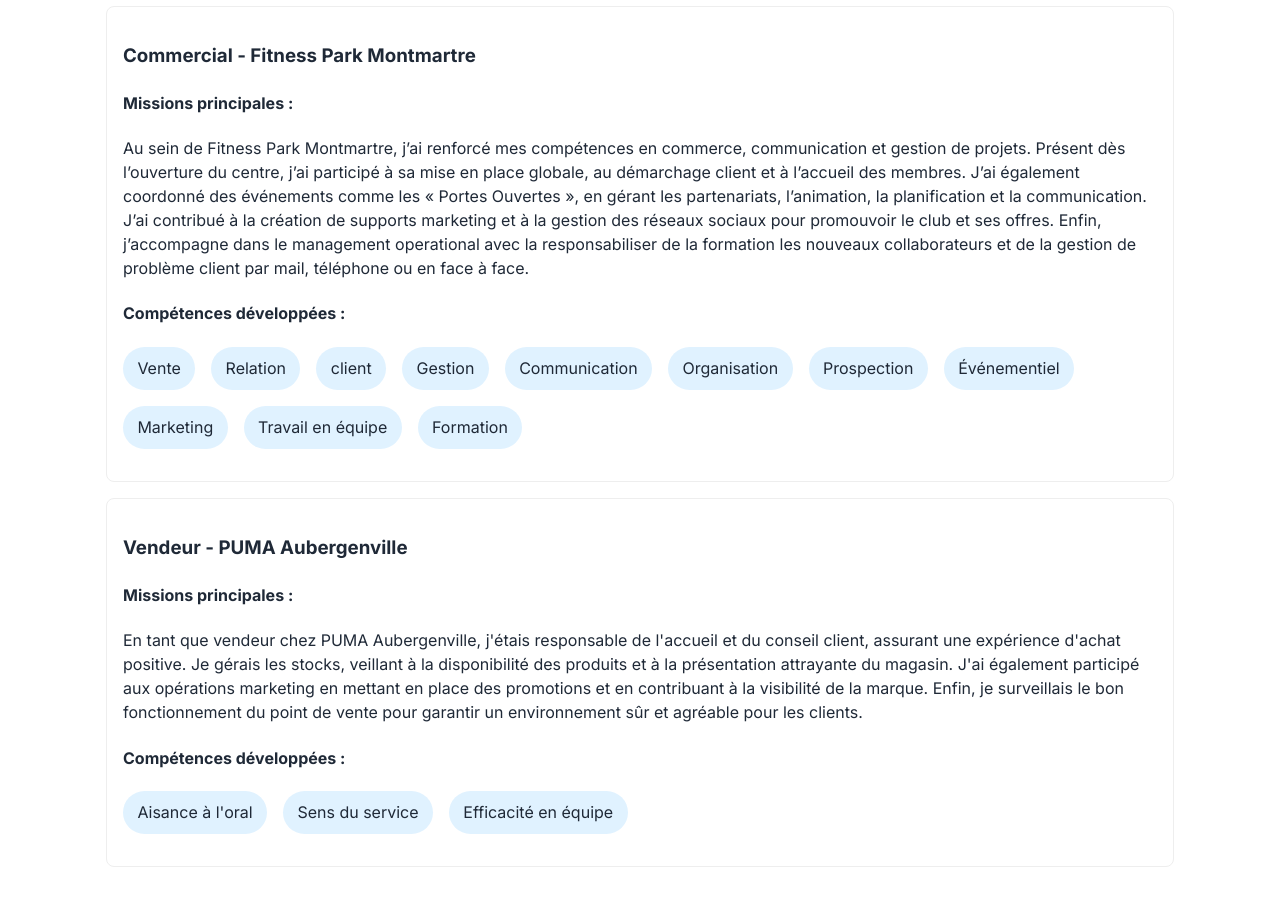
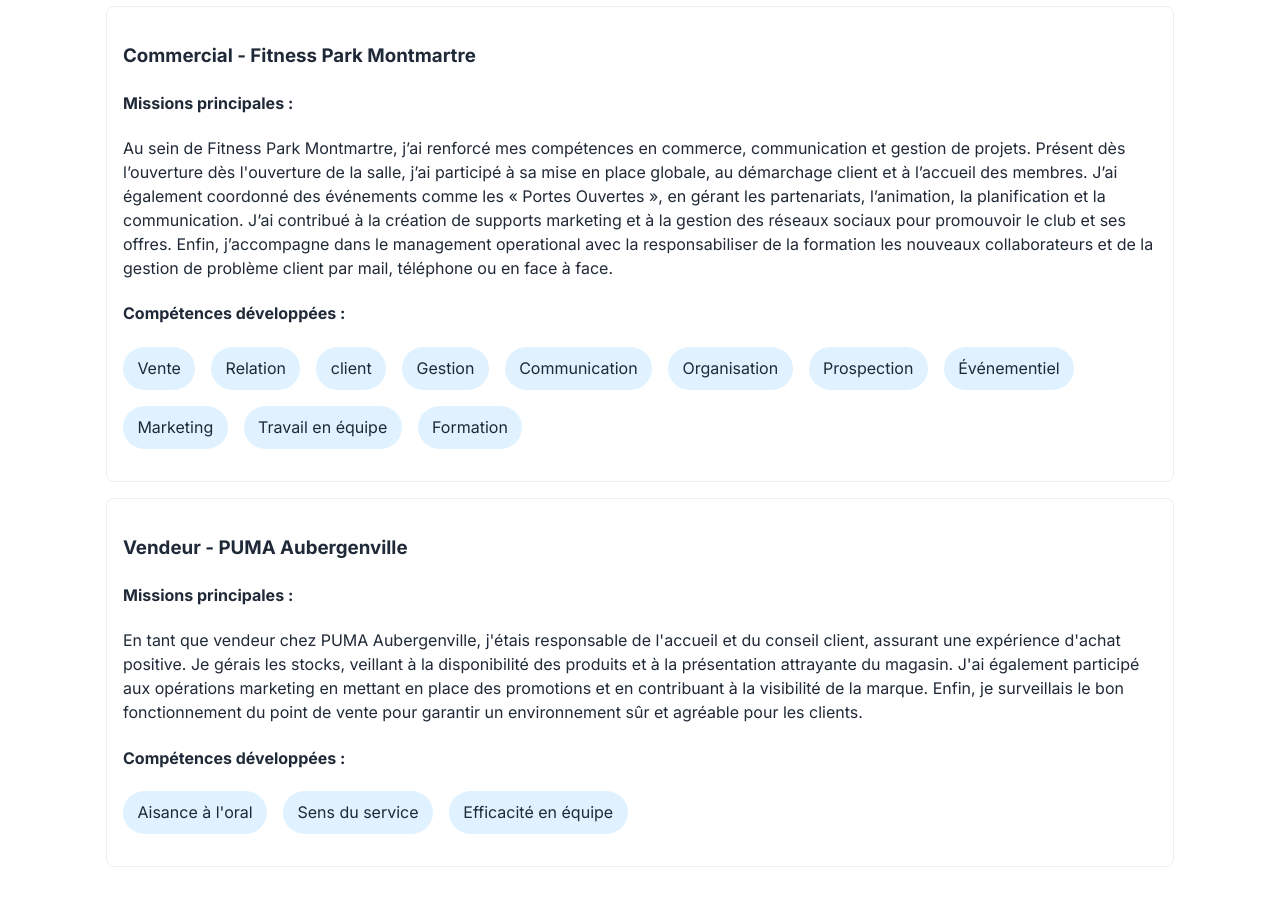
Before and after one commit to AlexandreS78/portfolio-as.github.io, a plain HTML site: page index.html in a window 1280 px wide. Shown: the part 1040-1946 px from the top of the page. Drawn offline with Linux system fonts and the light colour scheme.

Commit message:
Correction de la formulation dans la description des missions au sein de Fitness Park Montmartre

```diff
--- a/index.html
+++ b/index.html
@@ -125,7 +125,7 @@
                     <h4>Missions principales :</h4>
                     <p>
                         Au sein de Fitness Park Montmartre, j’ai renforcé mes compétences en commerce,
-                        communication et gestion de projets. Présent dès l’ouverture du centre, j’ai participé à sa
+                        communication et gestion de projets. Présent dès l’ouverture dès l'ouverture de la salle, j’ai participé à sa
                         mise en place globale, au démarchage client et à l’accueil des membres. J’ai également
                         coordonné des événements comme les « Portes Ouvertes », en gérant les partenariats,
                         l’animation, la planification et la communication. J’ai contribué à la création de supports
```
